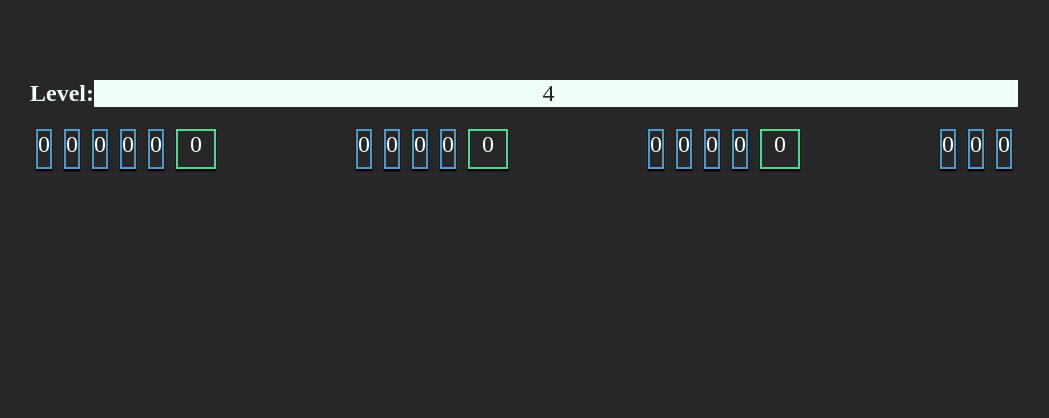
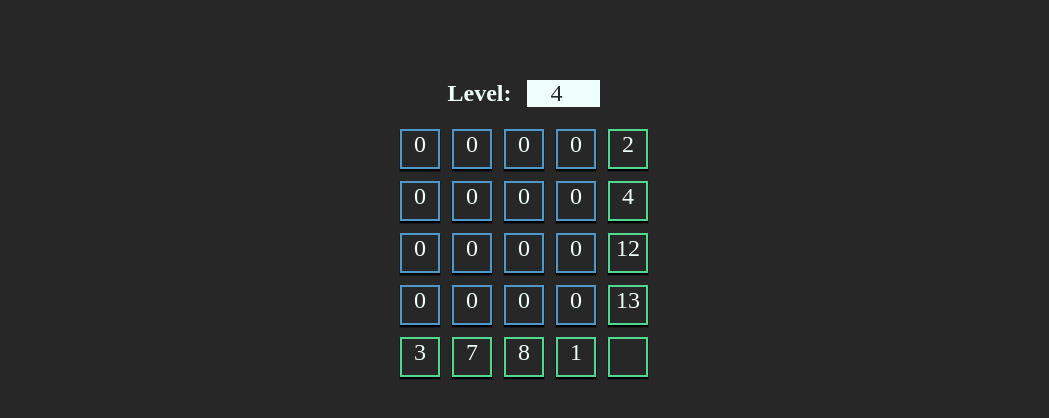
Before and after one commit to salmin89/Binary-Game, an Angular app: page / in a window 1280 px wide. Shown: the top 418 px of the page, without its empty margins (116-1165 px from the left). Built offline with nearby package versions, Linux system fonts and the light colour scheme.

Commit message:
last commit

```diff
--- a/angular.json
+++ b/angular.json
@@ -119,6 +119,10 @@
           }
         }
       }
-    }},
-  "defaultProject": "NgBinaryGame"
+    }
+  },
+  "defaultProject": "NgBinaryGame",
+  "cli": {
+    "analytics": false
+  }
 }
--- a/src/app/app.component.html
+++ b/src/app/app.component.html
@@ -1,7 +1,7 @@
 <div class="app">
 
   <div>
-    <div class="row">
+    <div class="row flex-center">
       <h4>Level: </h4>
       <input type="number" [ngModel]="level" (ngModelChange)="this.level = $event" max="10" min="4" />
     </div>
--- a/src/app/app.component.ts
+++ b/src/app/app.component.ts
@@ -1,5 +1,4 @@
 import { Component } from '@angular/core';
-import { GameComponent } from './game/game.component';
 @Component({
   selector: 'app-root',
   templateUrl: './app.component.html',
--- a/src/app/game/game.component.html
+++ b/src/app/game/game.component.html
@@ -1,32 +1,40 @@
 <div class="row game">
 
-    <!-- <div *ngFor="let i of Arr(level + 1).fill(1);let last = last">
-
-        <div *ngFor="let y of Arr(level).fill(1)" [ngClass]="{
-            'goal': last,
-            'node': !last
-        }">
-            0
-        </div>
-
-        <div class="goal">0</div>
-    </div> -->
-
     <ng-container *ngFor="let tile of gameTiles">
-        <div (click)="tile.toggle()" [ngClass]="{
+        <div (click)="handleClick(tile)" [ngClass]="{
             'node-true': tile.active,
             'node': true
         }">
             {{ tile.active ? 1 : 0}}
         </div>
 
-        <!-- {{ tile.index }} -->
-        <div *ngIf="tile.index % level === 0 && tile.index !== 0" class="flex-break">
-            <div class="goal">
-                0
-            </div>
+        <div *ngIf="tile.index !== 0 && (tile.index+1) % level === 0" class="goal" [ngClass]="{
+            'goal-achived': goalTiles[((tile.index+1) / level)-1].valid
+        }">
+            {{ goalTiles[((tile.index+1) / level)-1].value }}
+
+        </div>
+
+        <div *ngIf="tile.index !== 0 && (tile.index+1) % level === 0" class="flex-break">
         </div>
 
     </ng-container>
 
+    <div class="row">
+        <div *ngFor="let goalTile of bottomGoalTiles" class="goal" [ngClass]="{
+            'goal-achived': goalTile.valid
+        }">
+            {{ goalTile.value }}
+        </div>
+        <div class="goal">&nbsp;</div>
+    </div>
+
+    <div style="width: 100%">&nbsp;</div>
+
+    <div class="col" *ngIf="gameWon">
+        <h2>Congratulations, you won!</h2>
+
+        <button (click)="[newGame()]">New Game</button>
+    </div>
+
 </div>
--- a/src/app/game/game.component.ts
+++ b/src/app/game/game.component.ts
@@ -5,42 +5,118 @@ import { Component, OnInit, Input } from '@angular/core';
   templateUrl: './game.component.html',
   styleUrls: ['./game.component.css']
 })
-export class GameComponent implements OnInit {
+export class GameComponent {
+  gameTiles: GameTile[] = []
+  goalTiles: GoalTile[] = []
+  bottomGoalTiles: GoalTile[] = []
+  gameWon: boolean;
+
   Arr = Array;
-  gameTiles: GameTileInterface[] = []
   @Input() level: number;
 
-  // constructor() { }
-
-  ngOnInit(): void {
-    for (let i=0;i<this.level * this.level;i++) {
-      this.gameTiles.push(new GameTile(i))
-    }
+  ngOnChanges(): void {
+    this.setup(this.level)
   }
 
-  ngOnChanges(change): void {
-    const newVal = change.level.currentValue
+  setup(level: number) {
+    this.gameTiles = []
+    this.goalTiles = []
+    this.bottomGoalTiles = []
+
+    let goalTile = new GoalTile()
+
+    for (let i = 0; i < level; i++) {
+      this.bottomGoalTiles.push(new GoalTile())
+    }
+
+    for (let i = 0; i < level * level; i++) {
+      const gameTile = new GameTile(i);
+      gameTile.add(goalTile)
+      gameTile.add(this.bottomGoalTiles[i % level])
+      this.gameTiles.push(gameTile)
+      goalTile.add(gameTile)
+
+      //update goal tile with a new one
+      if (i !== 0 && (i + 1) % level === 0) {
+        this.goalTiles.push(goalTile)
+        goalTile = new GoalTile()
+      }
+
+      this.bottomGoalTiles[i % level].add(gameTile)
+    }
+
+    // set the new random values
+    this.goalTiles.forEach(g => g.setValue())
+    this.bottomGoalTiles.forEach(g => g.setValue())
+
+    // reset active
+    this.gameTiles.forEach(gameTile => gameTile.active = false)
   }
 
-  handleClick(x) {
-    console.log(x)
+  handleClick(tile: GameTile) {
+    tile.toggle();
+    this.checkGame()
   }
 
-}
+  checkGame() {
+    const won = this.goalTiles.every(g => g.valid)
+      && this.bottomGoalTiles.every(g => g.valid)
 
-interface GameTileInterface {
-  index: number;
-  active: boolean;
+    this.gameWon = won;
+  }
+
+  newGame() {
+    this.gameWon = false
+    this.setup(this.level)
+  }
 }
 
 class GameTile {
   index: number;
   active: boolean = false;
+  goalTileRefs: GoalTile[] = []
+
   constructor(index: number) {
     this.index = index
+    this.active = Math.random() > 0.5
+  }
+
+  add(goalTileRefs: GoalTile) {
+    this.goalTileRefs.push(goalTileRefs)
   }
 
   toggle() {
     this.active = !this.active;
+    this.goalTileRefs.forEach(goalTile => goalTile.validate())
   }
 }
+
+class GoalTile {
+  value: number;
+  valid: boolean = false;
+  gameTiles: GameTile[] = [];
+
+  add(gameTile: GameTile) {
+    this.gameTiles.push(gameTile)
+  }
+
+  setValue() {
+    const newValue = this.getValue()
+    this.value = parseInt(newValue, 2)
+    if (this.value === 0) {
+      this.valid = true
+    }
+  }
+
+  private getValue() {
+    return this.gameTiles.reduce((acc: string, curr) => {
+      acc += curr.active ? "1" : "0"
+      return acc
+    }, "")
+  }
+
+  validate() {
+    const bin = this.getValue()
+    this.valid = parseInt(bin, 2) === this.value
+  }
+}
--- a/src/index.html
+++ b/src/index.html
@@ -14,8 +14,17 @@
     flex-direction: row;
   }
 
+  .col {
+    display: flex;
+    flex-direction: column;
+  }
+
   .flex-break {
     flex-basis: 100%;
+  }
+
+  .flex-center {
+    justify-content: center;
   }
 
 
@@ -42,6 +51,10 @@
     align-items: center;
   }
 
+  h4 {
+    margin-right: 16px;
+  }
+
 
   input {
     font-family: 'Bellota Text', cursive;
@@ -49,12 +62,23 @@
     background-color: #effffb;
     font-size: 24px;
     text-align: center;
-    width: -webkit-fill-available;
     border: none;
+  }
+
+  button {
+    font-family: 'Bellota Text', cursive;
+    height: 50px;
+    background: none;
+    border: 2px solid #50d890;
+    color: #50d890;
+    font-size: 24px;
+    cursor: pointer;
   }
 
   .game {
     margin-top: 16px;
+    flex-wrap: wrap;
+    justify-content: center;
   }
 
   nav {
```
